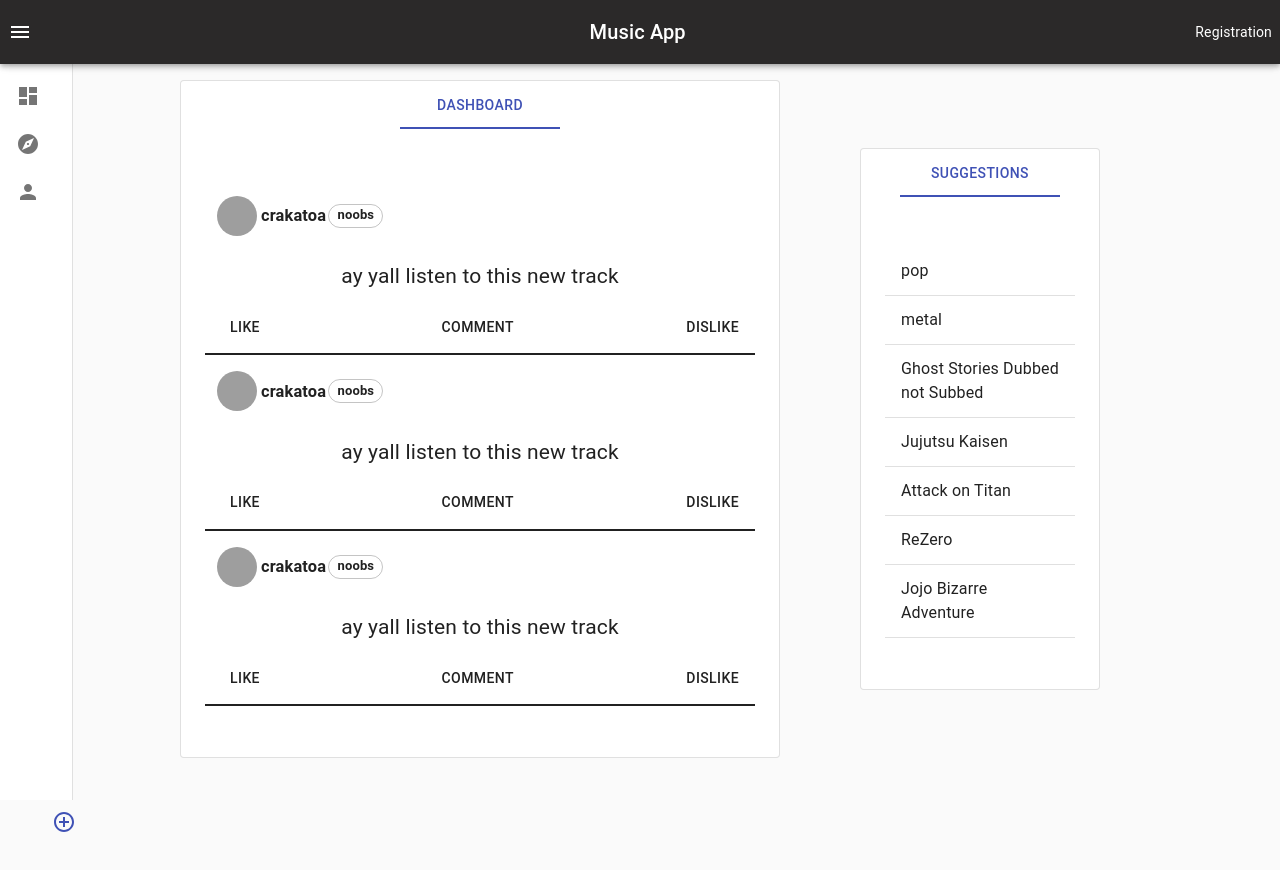
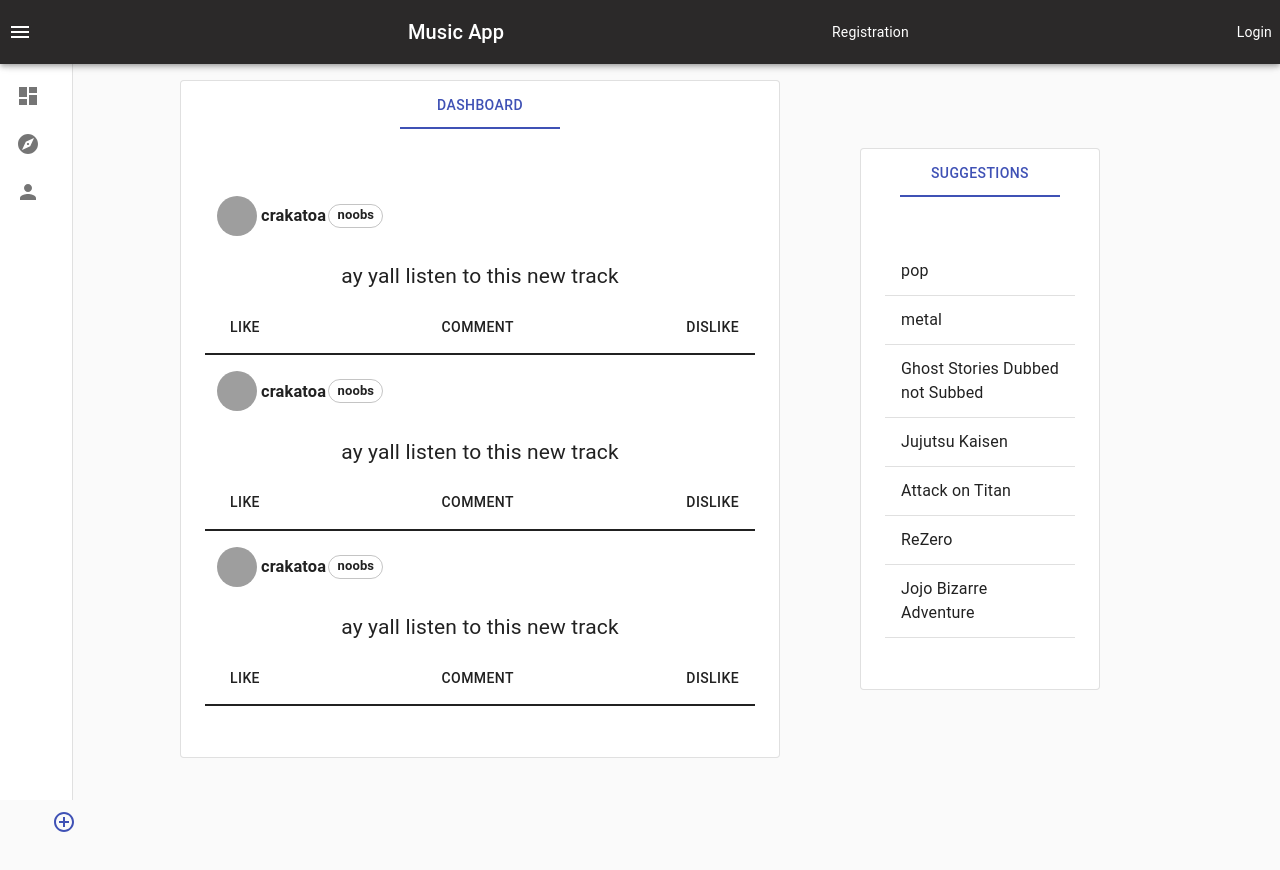
Before and after one commit to GroovTeam/groov-web, a React (Create React App) app: page / in a window 1280 px wide. Shown: the top 870 px of the page. Built offline with nearby package versions, Linux system fonts and the light colour scheme; grey boxes are pictures that could not be loaded.

Commit message:
Login component, and page that displays said component. Not sure if the what I did for login utils works, based it off patterns.

```diff
--- a/src/App.js
+++ b/src/App.js
@@ -11,6 +11,7 @@ import RandoSug from './pages/RandoSug';
 import Explore from './pages/Explore';
 import DashBoard from './pages/DashBoard';
 import Register from './pages/Register';
+import Login from './pages/LoginPage';
 
 function App() {
 
@@ -29,6 +30,9 @@ function App() {
         <Route path="/register">
           <Register />
         </Route>
+        <Route path="/login">
+          <Login />
+        </Route>
         <Route path="/randoSug">
           <RandoSug />
         </Route>
--- a/src/components/Nav.js
+++ b/src/components/Nav.js
@@ -126,6 +126,9 @@ export default function Nav() {
           <Link style={{textDecoration: 'none', color: 'white'}} to='/register'>
               Registration
           </Link>
+          <Link style={{textDecoration: 'none', color: 'white'}} to='/register'>
+              Login
+          </Link>
         </Toolbar>
       </AppBar>
       <Drawer
```
Also changed, not shown: 1 other file (tests, documents, lock files or other folders).
